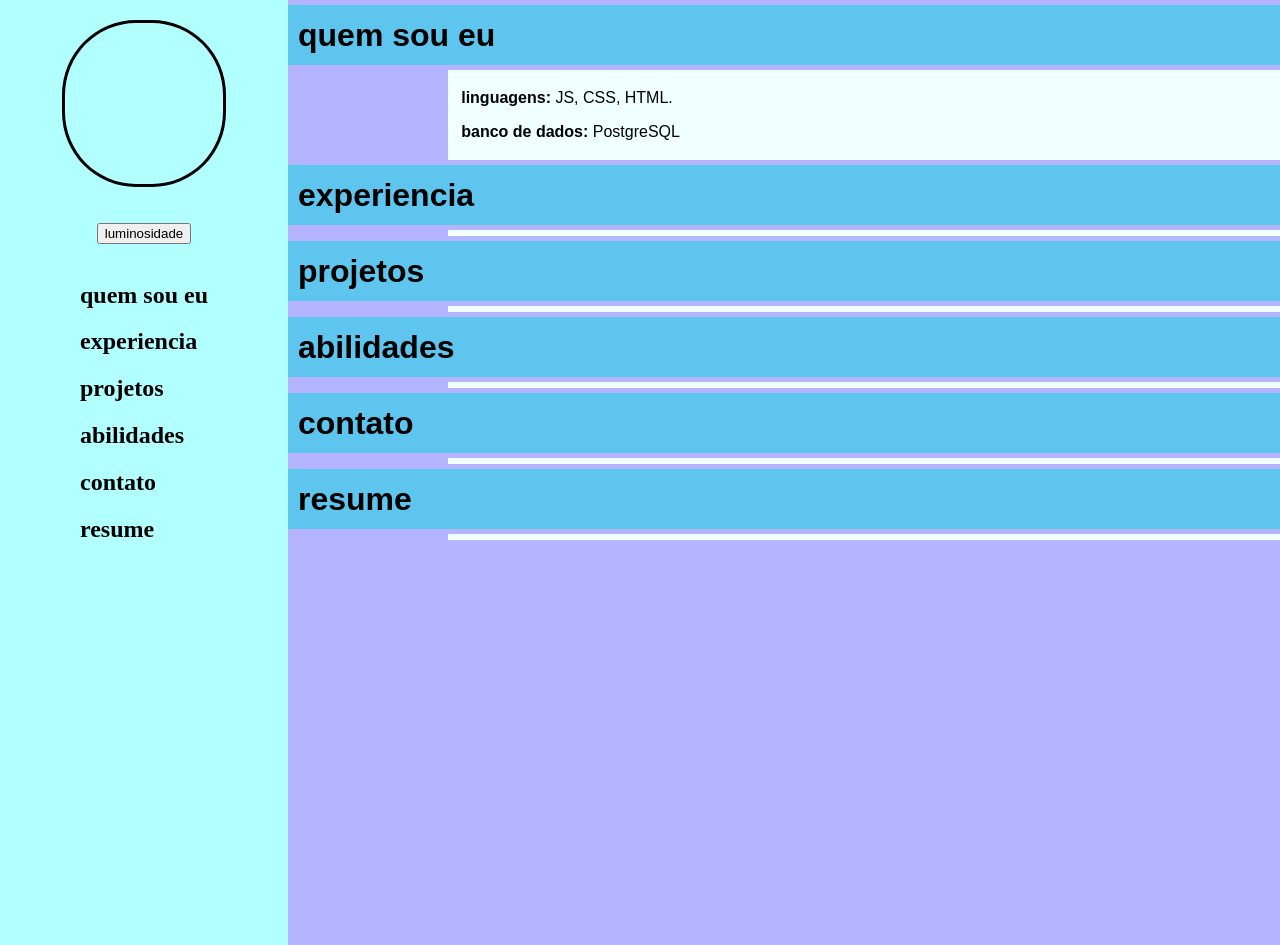
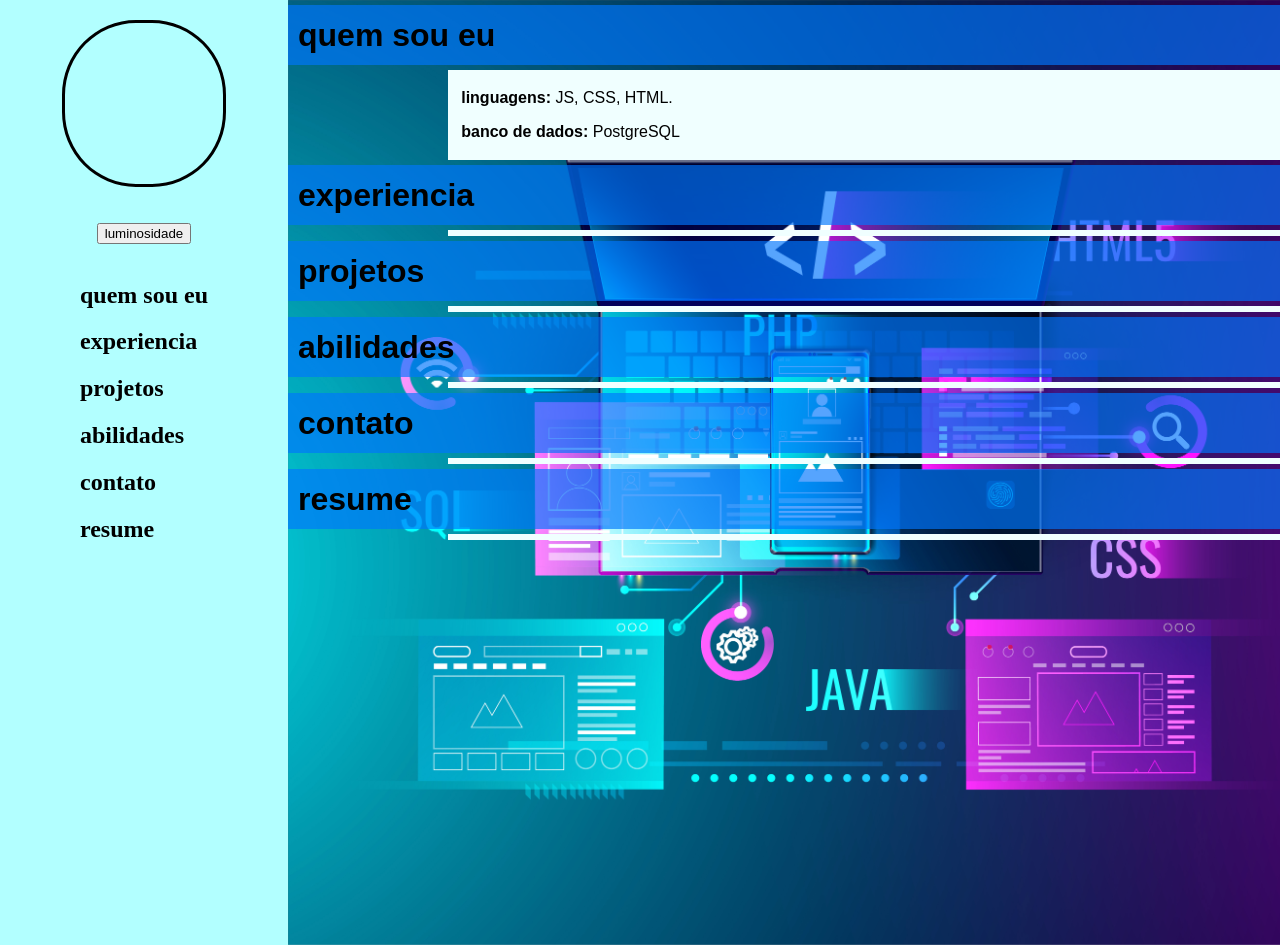
Before and after one commit to wdhenmyz/portfolio-wesllen, a plain HTML site: page index.html in a window 1280 px wide. Shown: the top 945 px of the page. Drawn offline with Linux system fonts and the light colour scheme.

Commit message:
portifolio

```diff
--- a/style.css
+++ b/style.css
@@ -34,7 +34,8 @@ a{
 #informacoes {
     width: 85%;
     height: 100%;
-    background-color: rgba(0, 0, 255, 0.295);
+    background-image: url(fundo.jpg);
+    background-size: contain  ;
     overflow-x: hidden;
     display: flex;
     flex-direction: column;
@@ -45,7 +46,7 @@ a{
     width: 100%;
     height: 60px;
     margin: 5px;
-    background-color: rgba(52, 209, 230, 0.664);
+    background-color: rgba(0, 118, 253, 0.664);
     display: flex;
     align-items: center;
 }
```
Also changed, not shown: fundo.jpg (added).
